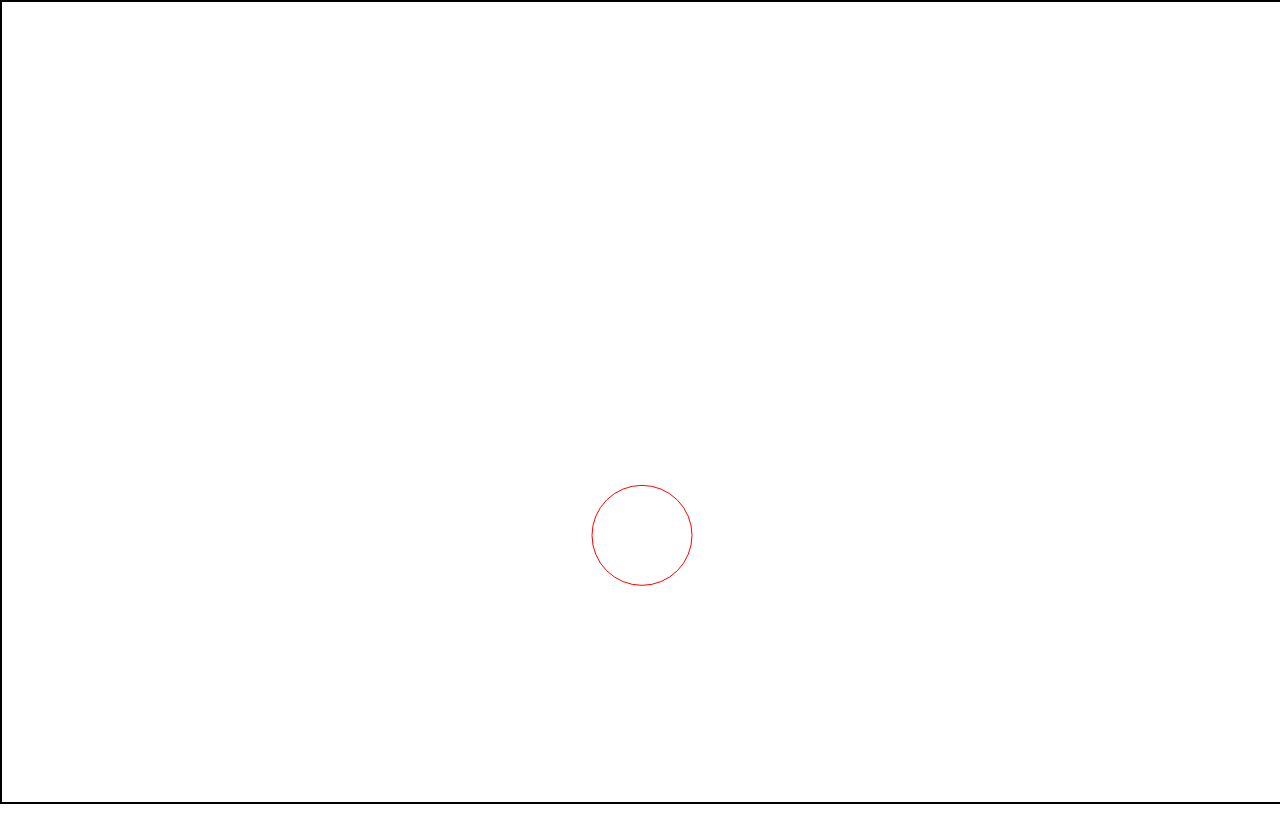
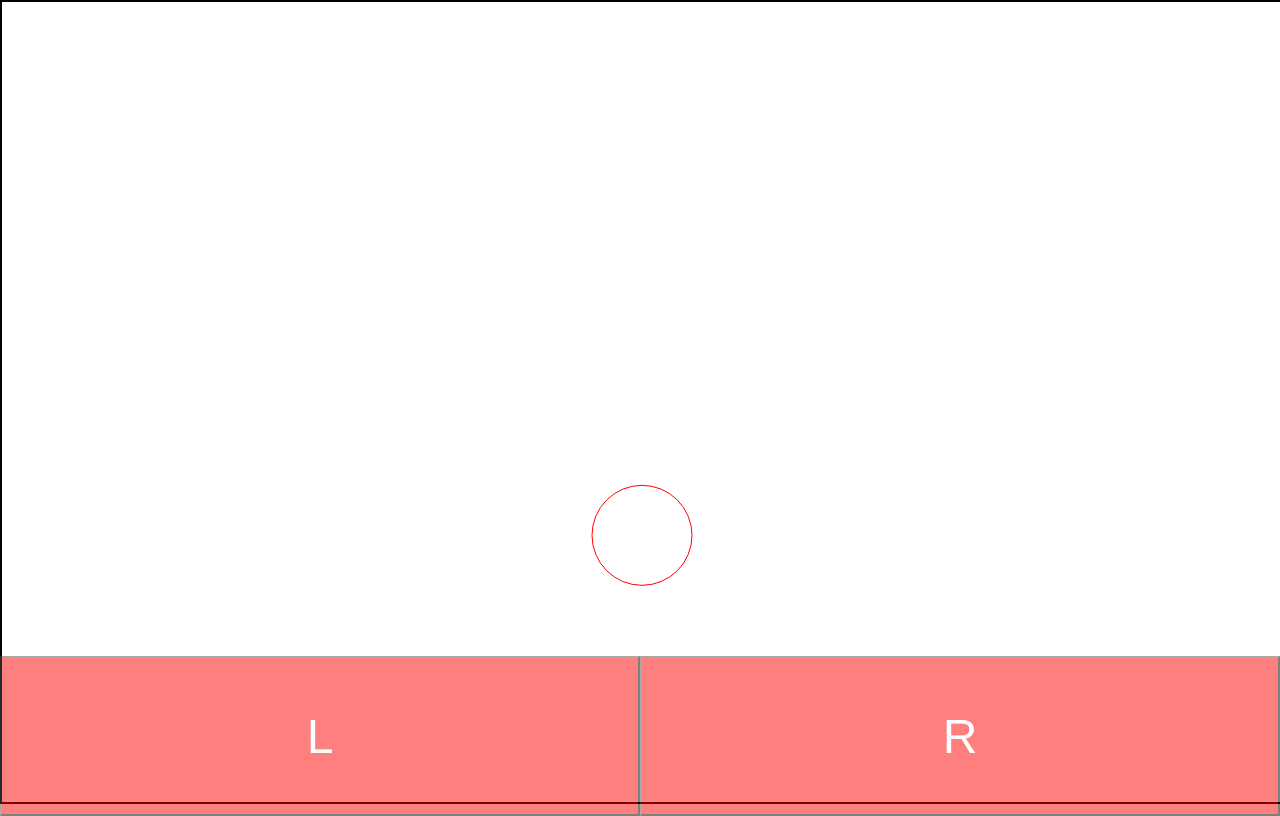
Before and after one commit to cristianfelipe94/Web-Storage., a website: page src/index.html in a window 1280 px wide. Drawn offline with Linux system fonts and the light colour scheme.

Commit message:
Have added the Btns for left and Right

```diff
--- a/src/index.html
+++ b/src/index.html
@@ -9,6 +9,8 @@
 </head>
 <body>
   <canvas id="canvasArea"></canvas>
+  <button class="btns btnL" id="leftBtn">L</button>
+  <button class="btns btnR" id="rightBtn">R</button>
   <script src="js/mainCharacter.js"></script>
 </body>
 </html>
--- a/src/js/mainCharacter.js
+++ b/src/js/mainCharacter.js
@@ -1,5 +1,7 @@
 // Get the elements from the DOM.
 const canvasArea = document.getElementById('canvasArea');
+const leftBtn = document.getElementById('leftBtn');
+const rightBtn = document.getElementById('rightBtn');
 
 // Set the Canvas Width and Height as the Window.
 canvasArea.width = window.innerWidth;
@@ -17,8 +19,8 @@ const y = canvasArea.height / 1.5;
 const startPoint = 0;
 const endPoint = Math.PI * 2;
 const radius = 50;
-const xRightVelocity = 0;
-const xLeftVelocity = 0;
+let xRightVelocity = 0;
+let xLeftVelocity = 0;
 const color = 'red';
 
 // Main Character, this Character is an object with 'Caracteristics' or 'Parameters'
@@ -65,3 +67,30 @@ function animateDraw() {
 
 // Call the AnimatedDraw Function.
 animateDraw();
+
+// Set the EventListeners to the Btns.
+leftBtn.addEventListener('click', function (event) {
+  newCharacter.xRightVelocityKey = 0;
+  newCharacter.xLeftVelocityKey = 2;
+  newCharacter.colorKey = 'blue';
+  console.log('movingLeft');
+  console.log(newCharacter);
+});
+
+rightBtn.addEventListener('click', function (event) {
+  newCharacter.xRightVelocityKey = 2;
+  newCharacter.xLeftVelocityKey = 0;
+  newCharacter.colorKey = 'green';
+  console.log('movingRight');
+  console.log(newCharacter);
+});
+
+setInterval(function () {
+  if (newCharacter.xKey + newCharacter.radiusKey * 2 > window.innerWidth) {
+    newCharacter.xRightVelocityKey = 0;
+    newCharacter.xLeftVelocityKey = 1;
+  } else if (newCharacter.xKey + newCharacter.radiusKey * 2 < (window.innerWidth - window.innerWidth - newCharacter.radiusKey * 2)) {
+    newCharacter.xRightVelocityKey = 1;
+    newCharacter.xLeftVelocityKey = 0;
+  }
+}, 250);
--- a/src/sass/style.scss
+++ b/src/sass/style.scss
@@ -9,4 +9,33 @@ body {
 canvas {
   border: 2px solid black;
   min-width: 320px;
+  position: relative;
 }
+
+.btns {
+  position: absolute;
+}
+
+.btnL {
+  left: 0;
+  bottom: -2%;
+  font-size: 3rem;
+  background-color: red;
+  opacity: 0.5;
+  color: white;
+  cursor: pointer;
+  height: 20%;
+  width: 50%;
+}
+
+.btnR {
+  right: 0;
+  bottom: -2%;
+  font-size: 3rem;
+  background-color: red;
+  opacity: 0.5;
+  color: white;
+  cursor: pointer;
+  height: 20%;
+  width: 50%;
+}
```
Also changed, not shown: src/css/style.css, 1 other file.
